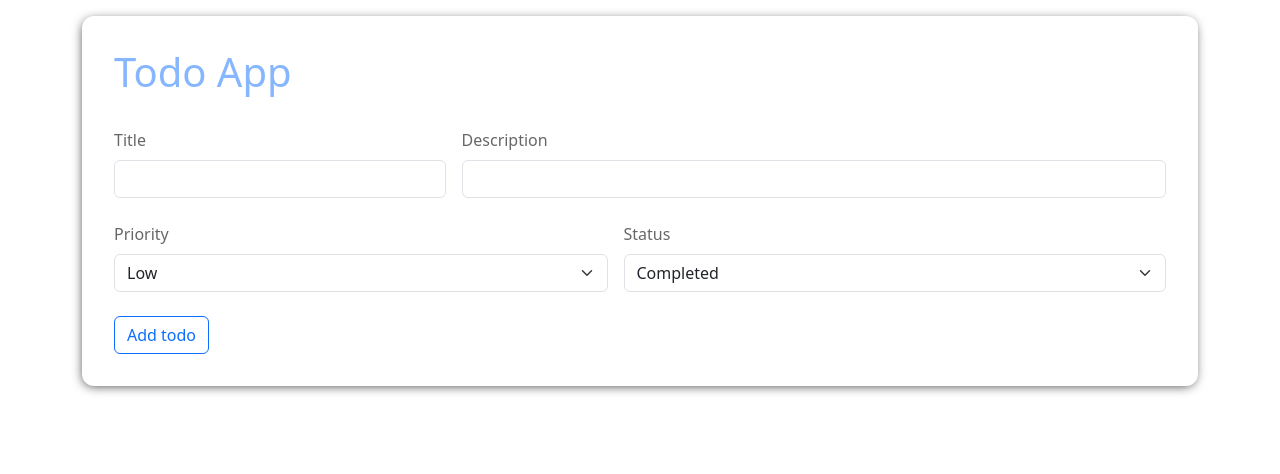
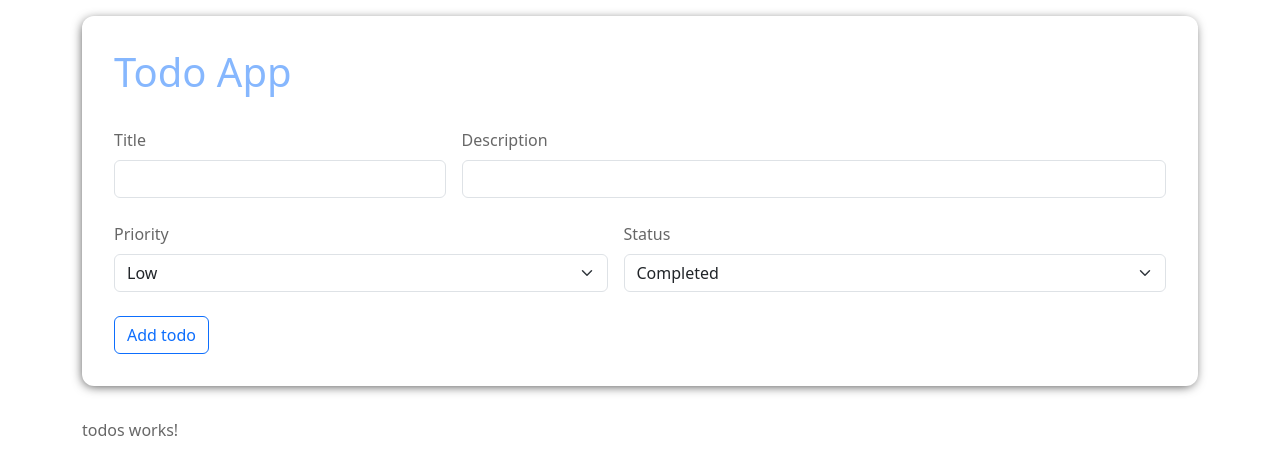
Before and after one commit to mowhammadali/angular-first-todo-app, an Angular app: page / in a window 1280 px wide. Shown: the top 474 px of the page. Built offline with nearby package versions, Linux system fonts and the light colour scheme.

Commit message:
[send] todo list to todos component

```diff
--- /dev/null
+++ b/src/app/components/todos/todos.component.html
@@ -0,0 +1 @@
+<p>todos works!</p>
--- a/src/app/pages/home/home.component.css
+++ b/src/app/pages/home/home.component.css
@@ -0,0 +1,5 @@
+.home {
+    display: flex;
+    flex-direction: column;
+    gap: 2rem;
+}
--- a/src/app/pages/home/home.component.html
+++ b/src/app/pages/home/home.component.html
@@ -1,3 +1,4 @@
-<div class="container">
+<div class="container home">
     <app-todo-generator (addNewTodo)="addNewTodo($event)"></app-todo-generator>
+    <app-todos [todoList]="todos"></app-todos>
 </div>
```
Also changed, not shown: src/app/app.module.ts (+8 -1 lines), src/app/components/todos/todos.component.ts (added, +13 -0 lines), src/app/components/todos/todos.component.css (added).
